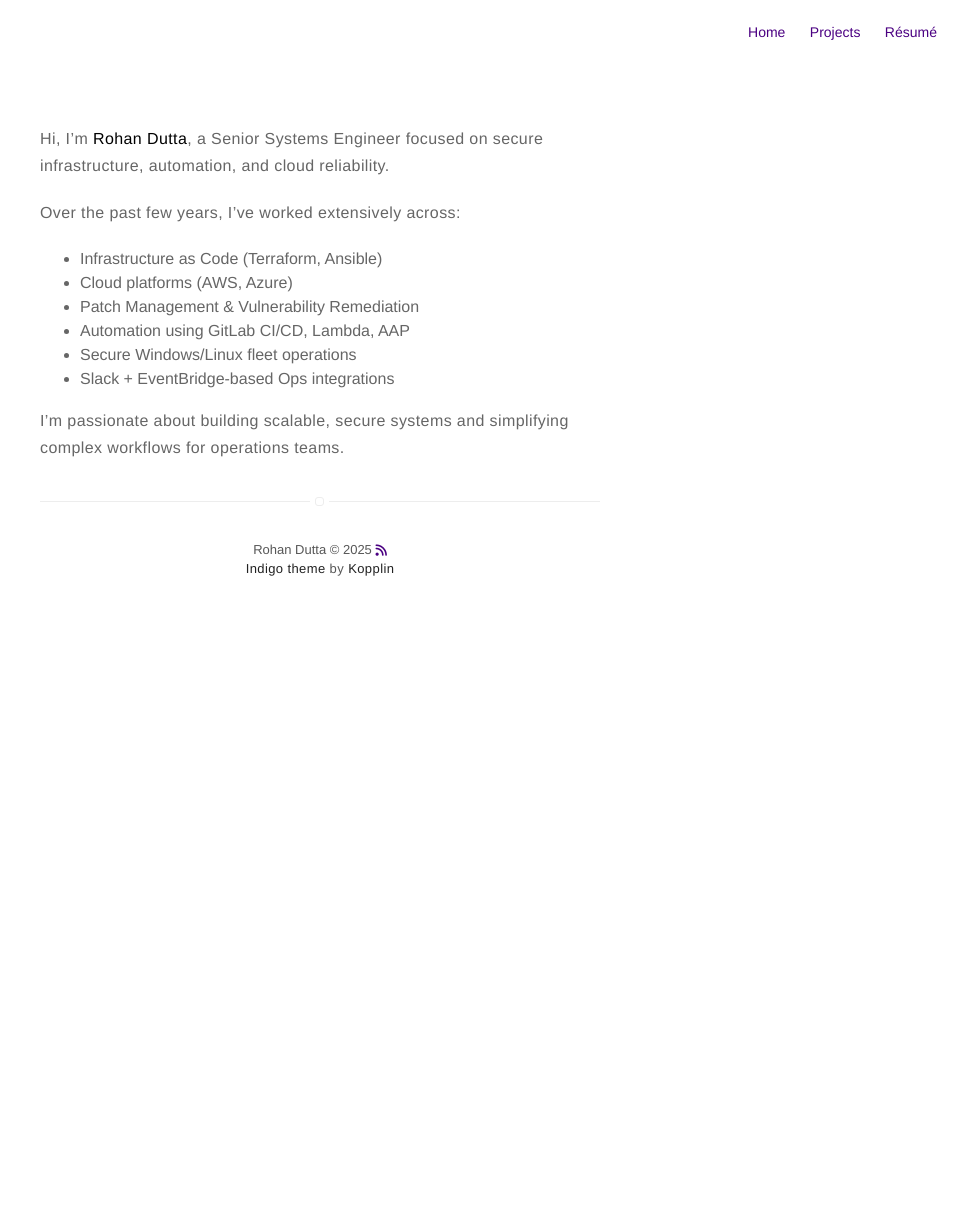
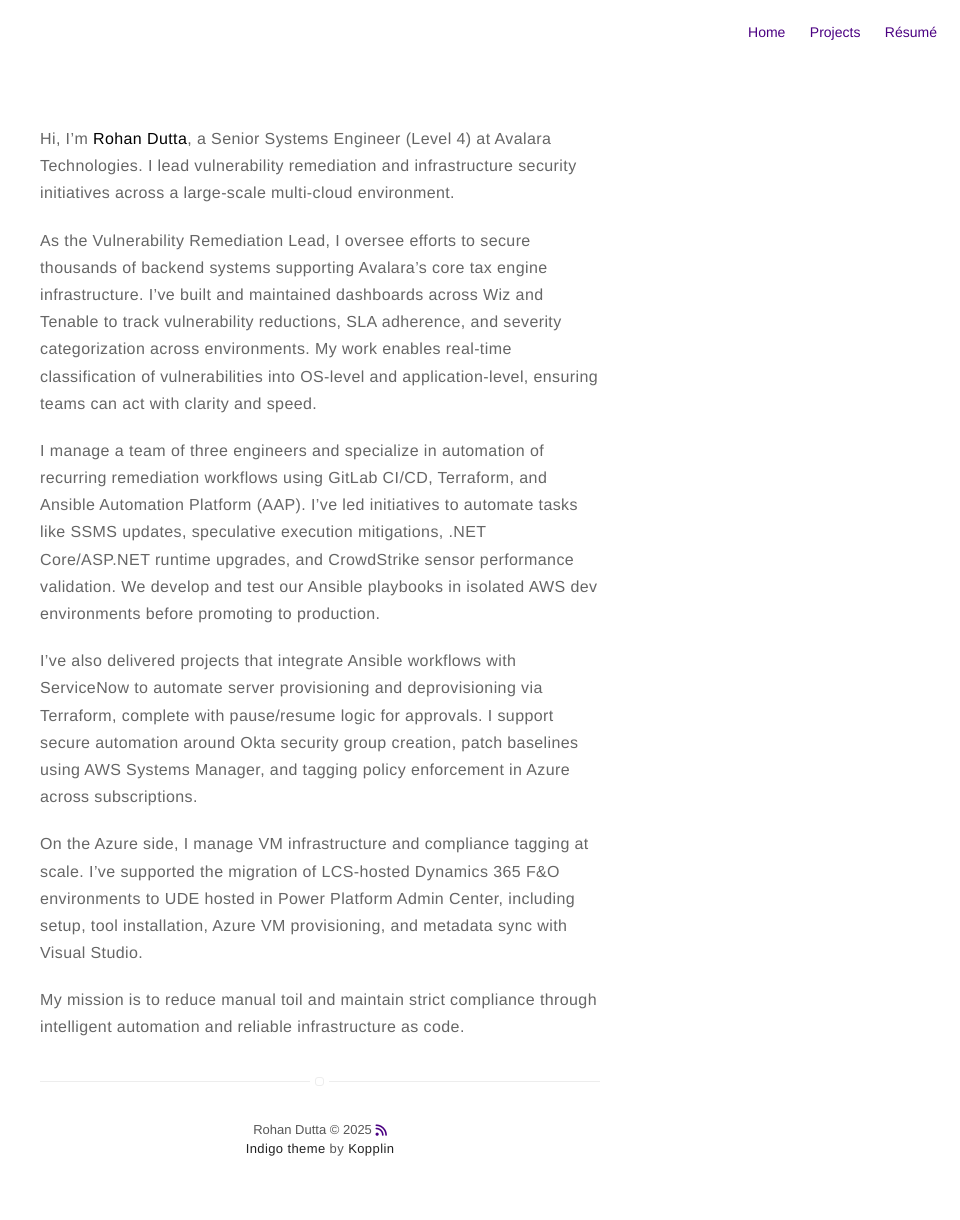
Before and after one commit to Ronx97/ronx97.github.io, a Jekyll site: the page built from about.md, in a window 1280 px wide. Shown: the whole page, without its empty margins (320-1280 px from the left). Built offline with Jekyll 4.4.1, drawn with Linux system fonts in a browser that asks for light colours; nearby versions of some CDN libraries; before the commit the page ends 900 px from its top, so only the background shows below that.

Commit message:
Update About section with real role and responsibilities

```diff
--- a/about.md
+++ b/about.md
@@ -3,15 +3,14 @@
 title: About
 ---
 
-Hi, I'm **Rohan Dutta**, a Senior Systems Engineer focused on secure infrastructure, automation, and cloud reliability.
+Hi, I'm **Rohan Dutta**, a Senior Systems Engineer (Level 4) at Avalara Technologies. I lead vulnerability remediation and infrastructure security initiatives across a large-scale multi-cloud environment.
 
-Over the past few years, I've worked extensively across:
+As the Vulnerability Remediation Lead, I oversee efforts to secure thousands of backend systems supporting Avalara's core tax engine infrastructure. I’ve built and maintained dashboards across Wiz and Tenable to track vulnerability reductions, SLA adherence, and severity categorization across environments. My work enables real-time classification of vulnerabilities into OS-level and application-level, ensuring teams can act with clarity and speed.
 
-- Infrastructure as Code (Terraform, Ansible)
-- Cloud platforms (AWS, Azure)
-- Patch Management & Vulnerability Remediation
-- Automation using GitLab CI/CD, Lambda, AAP
-- Secure Windows/Linux fleet operations
-- Slack + EventBridge-based Ops integrations
+I manage a team of three engineers and specialize in automation of recurring remediation workflows using GitLab CI/CD, Terraform, and Ansible Automation Platform (AAP). I’ve led initiatives to automate tasks like SSMS updates, speculative execution mitigations, .NET Core/ASP.NET runtime upgrades, and CrowdStrike sensor performance validation. We develop and test our Ansible playbooks in isolated AWS dev environments before promoting to production.
 
-I'm passionate about building scalable, secure systems and simplifying complex workflows for operations teams.
+I’ve also delivered projects that integrate Ansible workflows with ServiceNow to automate server provisioning and deprovisioning via Terraform, complete with pause/resume logic for approvals. I support secure automation around Okta security group creation, patch baselines using AWS Systems Manager, and tagging policy enforcement in Azure across subscriptions.
+
+On the Azure side, I manage VM infrastructure and compliance tagging at scale. I’ve supported the migration of LCS-hosted Dynamics 365 F&O environments to UDE hosted in Power Platform Admin Center, including setup, tool installation, Azure VM provisioning, and metadata sync with Visual Studio.
+
+My mission is to reduce manual toil and maintain strict compliance through intelligent automation and reliable infrastructure as code.
```
